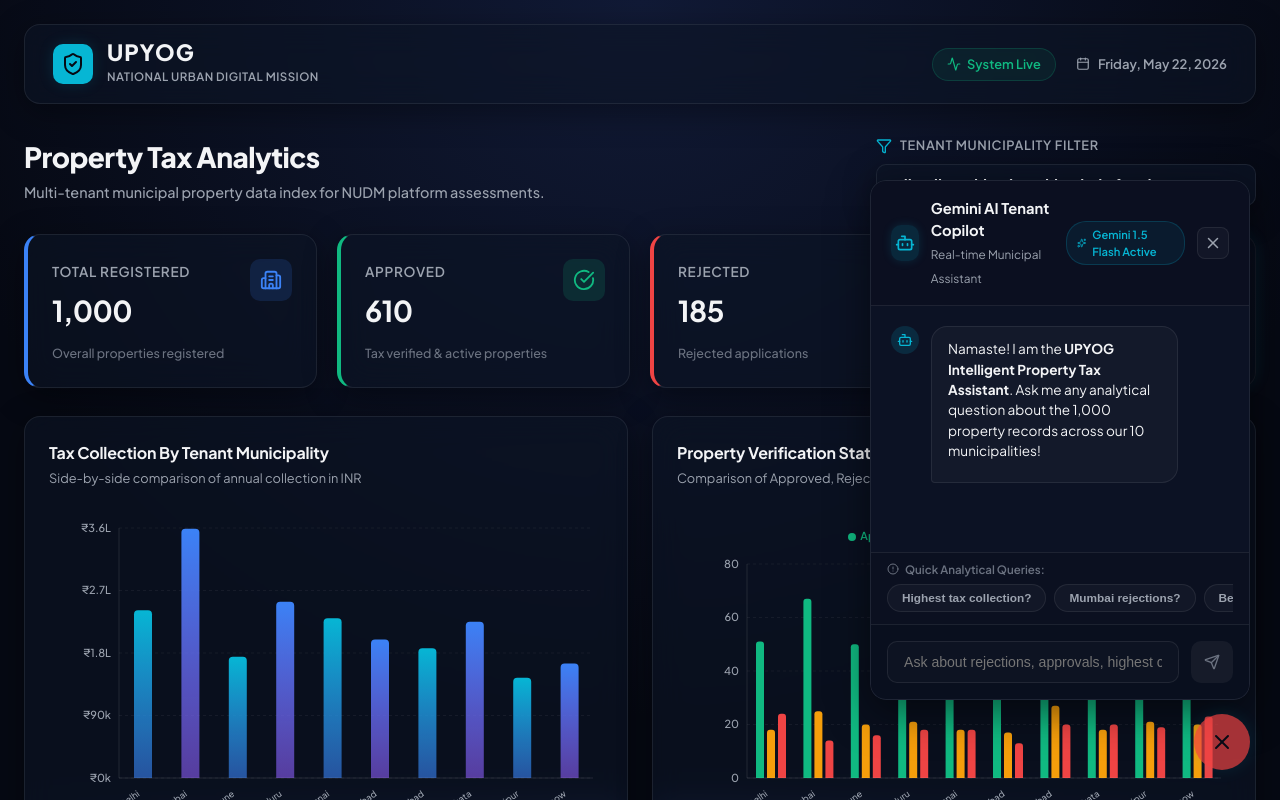
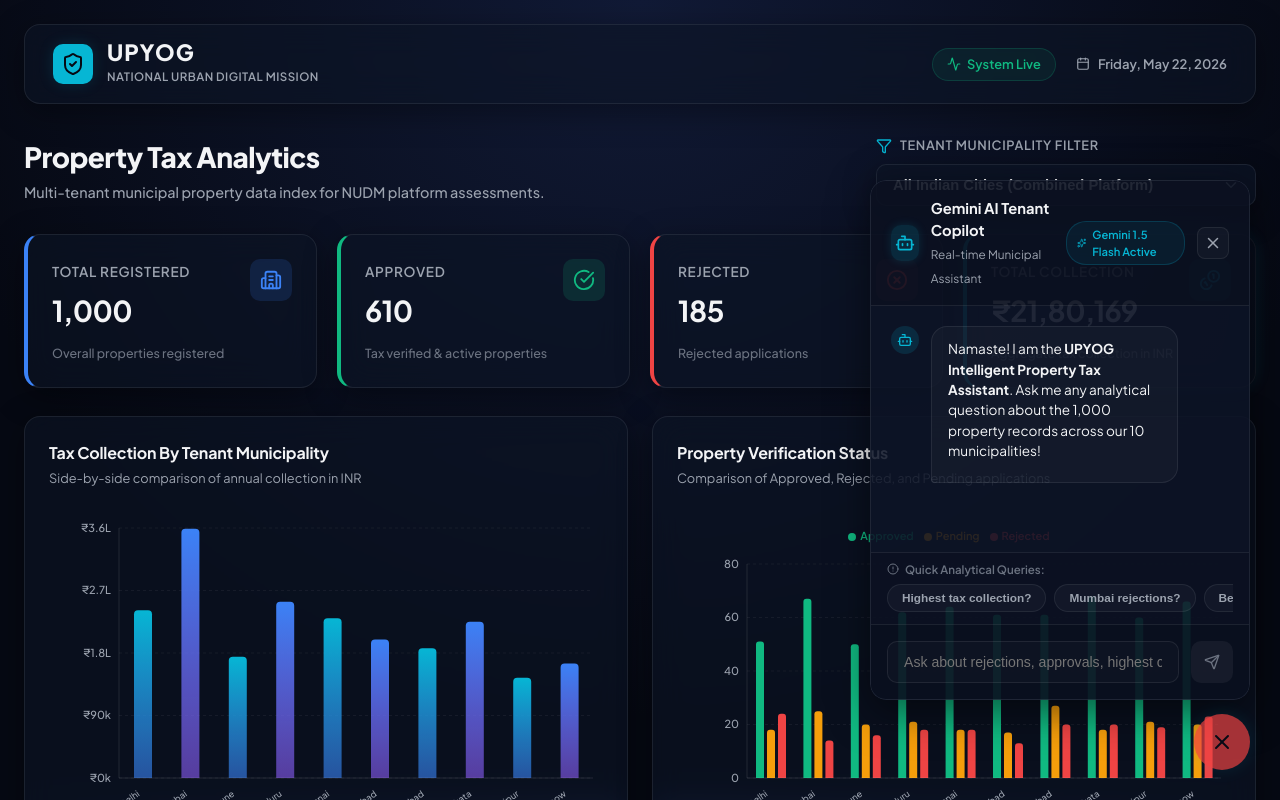
Before and after one commit to Tushar6394/nudm-property-tax-dashboard, a React (Vite) app: page / in a window 1280 px wide. Both pictures are taken after a click on the button "Open AI Tenant Copilot". Shown: the top 800 px of the page. Built offline with nearby package versions, Linux system fonts and the light colour scheme.

Commit message:
fix: restore beautiful glassmorphism style and apply GPU will-change optimizations to eliminate lag

```diff
--- a/src/App.tsx
+++ b/src/App.tsx
@@ -138,7 +138,7 @@
             ...styles.floatingChatContainer,
             opacity: isChatOpen ? 1 : 0,
             visibility: isChatOpen ? 'visible' : 'hidden',
-            transform: isChatOpen ? 'translateY(0) scale(1)' : 'translateY(24px) scale(0.95)',
+            transform: isChatOpen ? 'translateY(0)' : 'translateY(16px)',
             pointerEvents: isChatOpen ? 'auto' : 'none'
           }}
         >
@@ -288,7 +288,8 @@
     borderRadius: '16px',
     overflow: 'hidden',
     boxShadow: '0 12px 40px rgba(0, 0, 0, 0.5)',
-    transition: 'all 0.28s cubic-bezier(0.16, 1, 0.3, 1)'
+    transition: 'all 0.28s cubic-bezier(0.16, 1, 0.3, 1)',
+    willChange: 'transform, opacity'
   },
   floatingTriggerBtn: {
     position: 'fixed',
--- a/src/components/ChatAssistant.tsx
+++ b/src/components/ChatAssistant.tsx
@@ -250,7 +250,9 @@
     height: '520px',
     width: '100%',
     overflow: 'hidden',
-    background: '#0c1224',
+    background: 'rgba(13, 20, 38, 0.88)',
+    backdropFilter: 'blur(16px)',
+    WebkitBackdropFilter: 'blur(16px)',
     border: '1px solid var(--border-color)',
     borderRadius: '16px',
     boxShadow: '0 12px 40px rgba(0, 0, 0, 0.6)'
```
